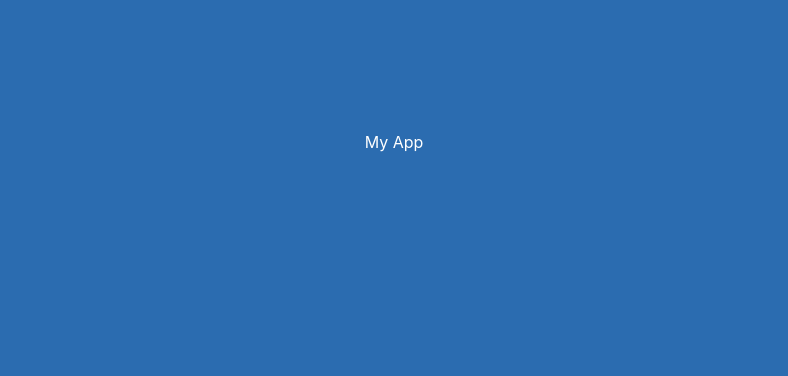
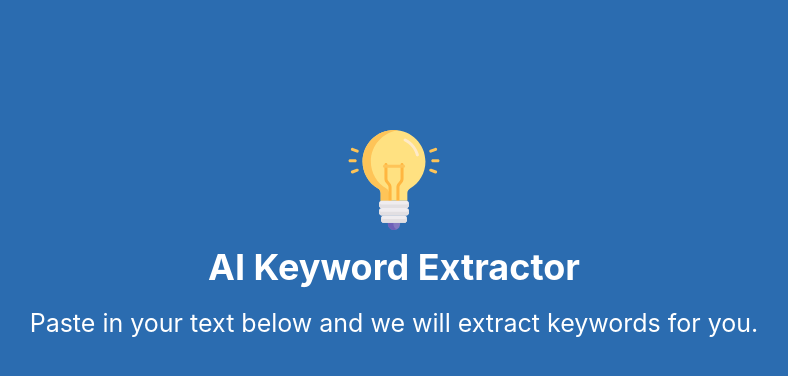
Before and after one commit to aam198/ai-keyword-extractor, a React (Vite) app: page / in a window 1280 px wide. Shown: the top 376 px of the page, without its empty margins (246-1034 px from the left). Built offline with nearby package versions, Linux system fonts and the light colour scheme.

Commit message:
Component: Header build

```diff
--- a/src/App.jsx
+++ b/src/App.jsx
@@ -1,10 +1,12 @@
 import { Container, Box } from '@chakra-ui/react'
+import Header from './components/Header'
+
 
 const App = () => {
   return (
     <Box bg='blue.600' color='white' height='100vh' paddingTop={130}>
       <Container maxW='3xl' centerContent>
-        <h1>My App</h1>
+        <Header />
       </Container>
     </Box>
   );
--- /dev/null
+++ b/src/components/Header.jsx
@@ -0,0 +1,18 @@
+import { Heading, Image, Text } from '@chakra-ui/react'
+import logo from '../assets/light-blub.svg'
+
+const Header = () => {
+  return (
+    <>
+      <Image src={logo} alt='logo' width={100} marginBottom='1rem' />
+      <Heading color='white' marginBottom='1rem'>
+        AI Keyword Extractor
+      </Heading>
+      <Text fontSize={25} textAlign='center'>
+        Paste in your text below and we will extract keywords for you.
+      </Text>
+    </>
+  )
+}
+
+export default Header
```
